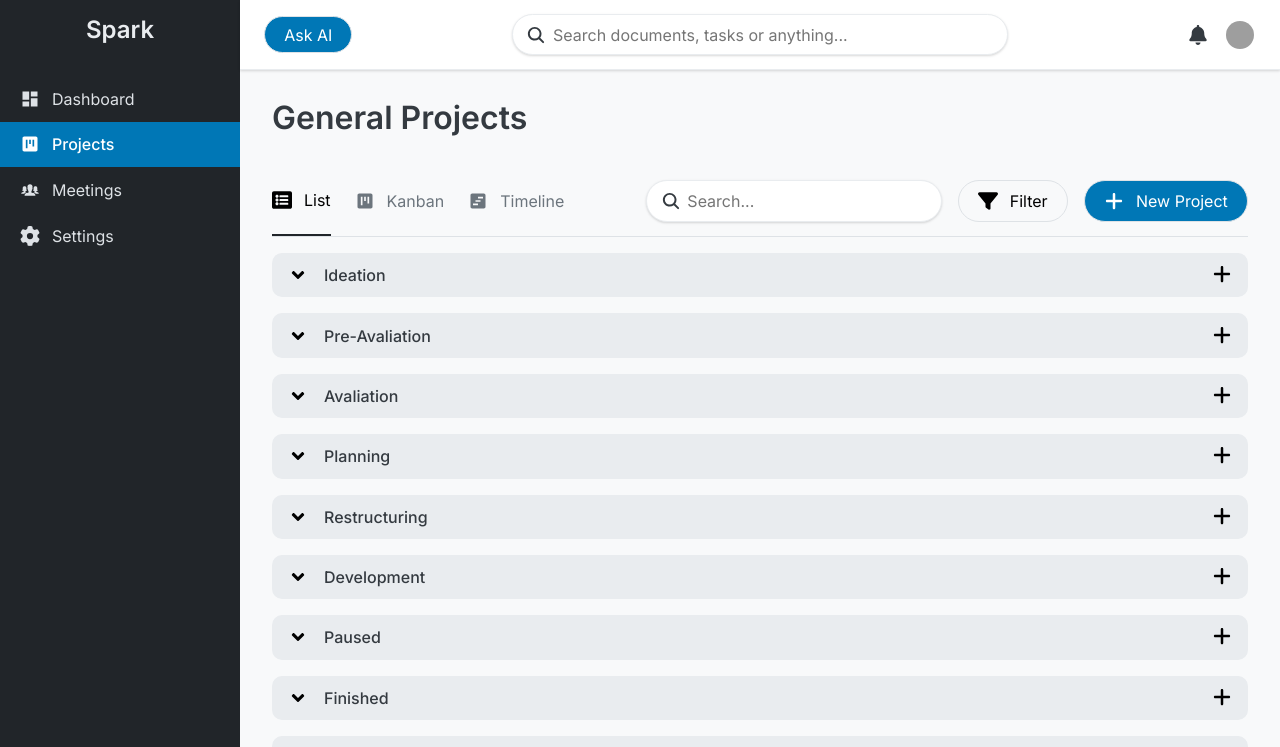
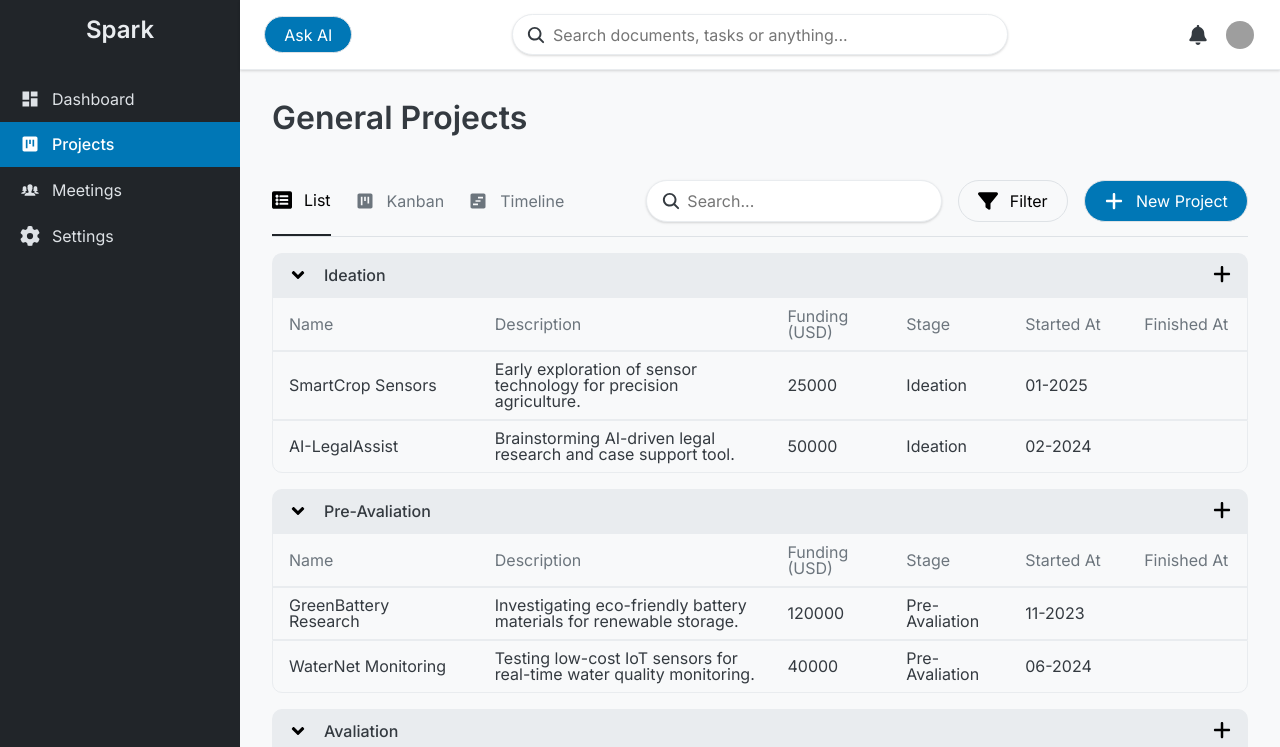
Before and after one commit to hiramepifanio/spark-app, a React (Vite) app: page /projects/general in a window 1280 px wide. Shown: the top 747 px of the page. Built offline with nearby package versions, Linux system fonts and the light colour scheme; grey boxes are pictures that could not be loaded.

Commit message:
Add ListViewTable

```diff
--- a/package.json
+++ b/package.json
@@ -10,6 +10,7 @@
     "preview": "vite preview"
   },
   "dependencies": {
+    "@tanstack/react-table": "^8.21.3",
     "react": "^19.1.1",
     "react-dom": "^19.1.1",
     "react-icons": "^5.5.0",
--- a/src/components/ListViewGroup/ListViewGroup.jsx
+++ b/src/components/ListViewGroup/ListViewGroup.jsx
@@ -1,10 +1,12 @@
 import ListViewHeader from '../ListViewHeader/ListViewHeader'
+import ListViewTable from '../ListViewTable/ListViewTable'
 import styles from './ListViewGroup.module.css'
 
-export default function ListViewGroup({ children, rows }) {
+export default function ListViewGroup({ children, data, columns }) {
   return (
     <>
       <ListViewHeader>{children}</ListViewHeader>
+      <ListViewTable data={data} columns={columns} />
     </>
   )
 }
--- a/src/components/ListViewHeader/ListViewHeader.module.css
+++ b/src/components/ListViewHeader/ListViewHeader.module.css
@@ -1,10 +1,10 @@
 .container {
     background-color: var(--color-gray-200);
-    border-radius: 10px;
     margin-top: 1rem;
     padding: 0.7rem 1rem;
     display: flex;
     justify-content: space-between;
+    border-radius: 10px 10px 0 0;
 }
 
 .left {
--- /dev/null
+++ b/src/components/ListViewTable/ListViewTable.jsx
@@ -0,0 +1,37 @@
+import styles from './ListViewTable.module.css'
+import { useReactTable, getCoreRowModel, flexRender } from "@tanstack/react-table"
+
+export default function ListViewTable({ data, columns }) {
+  const table = useReactTable({
+    data,
+    columns,
+    getCoreRowModel: getCoreRowModel()
+  })
+
+  return (
+    <div className={styles.table}>
+      <div className={styles.tableHead}>
+        {table.getHeaderGroups().map(headerGroup => (
+          <div key={headerGroup.id} className={`${styles.tableRow} ${styles.tableHeadRow}`}>
+            {headerGroup.headers.map(header => (
+              <div key={header.id} className={`${styles.tableItem} ${styles.tableHeadItem}`} style={{flex: `${header.column.columnDef.size} 1 0`}}>
+                {flexRender(header.column.columnDef.header, header.getContext())}
+              </div>
+            ))}
+          </div>
+        ))}
+      </div>
+      <div className={styles.tableBody}>
+        {table.getRowModel().rows.map(row => (
+          <div key={row.id} className={`${styles.tableRow} ${styles.tableBodyRow}`}>
+            {row.getVisibleCells().map(cell => (
+              <div key={cell.id} className={`${styles.tableItem} ${styles.tableBodyItem}`} style={{flex: `${cell.column.columnDef.size} 1 0`}}>
+                {flexRender(cell.column.columnDef.cell, cell.getContext())}
+              </div>
+            ))}
+          </div>
+        ))}
+      </div>
+    </div>
+  )
+}
--- /dev/null
+++ b/src/components/ListViewTable/ListViewTable.module.css
@@ -0,0 +1,18 @@
+.tableRow {
+    display: flex;
+    border: 1px solid var(--color-gray-200);
+}
+
+.tableBodyRow:last-child {
+    border-radius: 0 0 10px 10px;
+}
+
+.tableItem {
+    padding: 0.6rem 1rem;
+    display: flex;
+    align-items: center;
+}
+
+.tableHeadItem {
+    color: var(--color-gray-600);
+}
--- a/src/components/ProjectsListView/ProjectsListView.jsx
+++ b/src/components/ProjectsListView/ProjectsListView.jsx
@@ -21,134 +21,161 @@ const projects = [
     "startedAt": "01-2025",
     "finishedAt": null,
     "funding": 25000,
-    "stage": "Ideation"
+    "stage": "Ideation",
+    "description": "Early exploration of sensor technology for precision agriculture."
   },
   {
     "name": "AI-LegalAssist",
     "startedAt": "02-2024",
     "finishedAt": null,
     "funding": 50000,
-    "stage": "Ideation"
+    "stage": "Ideation",
+    "description": "Brainstorming AI-driven legal research and case support tool."
   },
   {
     "name": "GreenBattery Research",
     "startedAt": "11-2023",
     "finishedAt": null,
     "funding": 120000,
-    "stage": "Pre-Avaliation"
+    "stage": "Pre-Avaliation",
+    "description": "Investigating eco-friendly battery materials for renewable storage."
   },
   {
     "name": "WaterNet Monitoring",
     "startedAt": "06-2024",
     "finishedAt": null,
     "funding": 40000,
-    "stage": "Pre-Avaliation"
+    "stage": "Pre-Avaliation",
+    "description": "Testing low-cost IoT sensors for real-time water quality monitoring."
   },
   {
     "name": "SmartBridge Safety",
     "startedAt": "04-2023",
     "finishedAt": "09-2023",
     "funding": 75000,
-    "stage": "Avaliation"
+    "stage": "Avaliation",
+    "description": "Pilot system for monitoring bridge vibrations and structural safety."
   },
   {
     "name": "BioMed Tracker",
     "startedAt": "08-2024",
     "finishedAt": null,
     "funding": 95000,
-    "stage": "Avaliation"
+    "stage": "Avaliation",
+    "description": "Prototype wearable device for tracking vital biomedical signals."
   },
   {
     "name": "SolarMicrogrid",
     "startedAt": "01-2024",
     "finishedAt": null,
     "funding": 200000,
-    "stage": "Planning"
+    "stage": "Planning",
+    "description": "Designing decentralized solar grids for rural communities."
   },
   {
     "name": "AgroDrone System",
     "startedAt": "03-2024",
     "finishedAt": null,
     "funding": 150000,
-    "stage": "Planning"
+    "stage": "Planning",
+    "description": "Planning drones for automated crop health analysis and spraying."
   },
   {
     "name": "Urban Mobility Platform",
     "startedAt": "10-2022",
     "finishedAt": "05-2023",
     "funding": 300000,
-    "stage": "Restructuring"
+    "stage": "Restructuring",
+    "description": "Pivoting transport-sharing platform after initial user feedback."
   },
   {
     "name": "EduVR",
     "startedAt": "07-2023",
     "finishedAt": null,
     "funding": 180000,
-    "stage": "Restructuring"
+    "stage": "Restructuring",
+    "description": "Redesigning VR-based learning environment for remote schools."
   },
   {
     "name": "HealthAI",
     "startedAt": "01-2023",
     "finishedAt": null,
     "funding": 220000,
-    "stage": "Development"
+    "stage": "Development",
+    "description": "Developing an AI assistant for personalized health recommendations."
   },
   {
     "name": "SmartLogistics",
     "startedAt": "09-2022",
     "finishedAt": null,
     "funding": 280000,
-    "stage": "Development"
+    "stage": "Development",
+    "description": "Logistics optimization platform with real-time routing intelligence."
   },
   {
     "name": "ClimateData Hub",
     "startedAt": "02-2024",
     "finishedAt": null,
     "funding": 50000,
-    "stage": "Development"
+    "stage": "Development",
+    "description": "Building an open data hub for climate and environmental datasets."
   },
   {
     "name": "QuantumSim",
     "startedAt": "12-2023",
     "finishedAt": null,
     "funding": 150000,
-    "stage": "Paused"
+    "stage": "Paused",
+    "description": "Simulation software for quantum algorithms, paused due to funding."
   },
   {
     "name": "SmartRetail",
     "startedAt": "05-2022",
     "finishedAt": "11-2022",
     "funding": 100000,
-    "stage": "Finished"
+    "stage": "Finished",
+    "description": "Retail analytics tool providing insights on consumer behavior."
   },
   {
     "name": "MedImage AI",
     "startedAt": "08-2021",
     "finishedAt": "04-2023",
     "funding": 350000,
-    "stage": "Finished"
+    "stage": "Finished",
+    "description": "AI solution for medical image classification and diagnostics."
   },
   {
     "name": "GreenPackaging",
     "startedAt": "03-2020",
     "finishedAt": "10-2021",
     "funding": 70000,
-    "stage": "Archived"
+    "stage": "Archived",
+    "description": "Sustainable packaging materials research archived after trials."
   },
   {
     "name": "AutoFarm Robotics",
     "startedAt": "06-2019",
     "finishedAt": "12-2020",
     "funding": 250000,
-    "stage": "Archived"
+    "stage": "Archived",
+    "description": "Prototype robots for automated farming, discontinued after tests."
   }
+]
+
+const columns = [
+  { accessorKey: "name", header: "Name", size: 2 },
+  { accessorKey: "description", header: "Description", size: 3 },
+  { accessorKey: "funding", header: "Funding (USD)", size: 1 },
+  { accessorKey: "stage", header: "Stage", size: 1 },
+  { accessorKey: "startedAt", header: "Started At", size: 1 },
+  { accessorKey: "finishedAt", header: "Finished At", size: 1 },
 ]
 
 export default function ProjectsListView() {
   return (
     <>
       {stages.map(stage => (
-        <ListViewGroup key={stage} rows={projects.filter(p => p.stage === stage)}>{stage}</ListViewGroup>
+        <ListViewGroup key={stage} data={projects.filter(p => p.stage === stage)} columns={columns}>{stage}</ListViewGroup>
       ))}
     </>
   )
```
Also changed, not shown: 1 other file (tests, documents, lock files or other folders).
